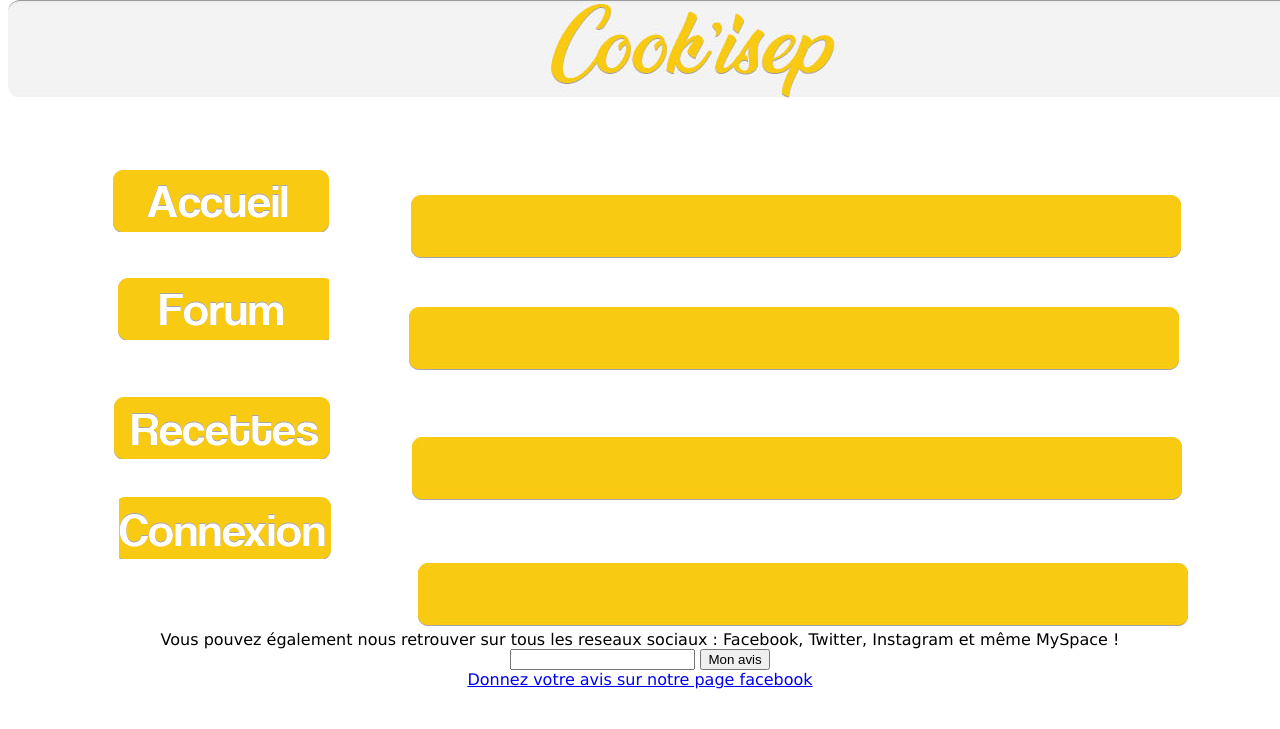
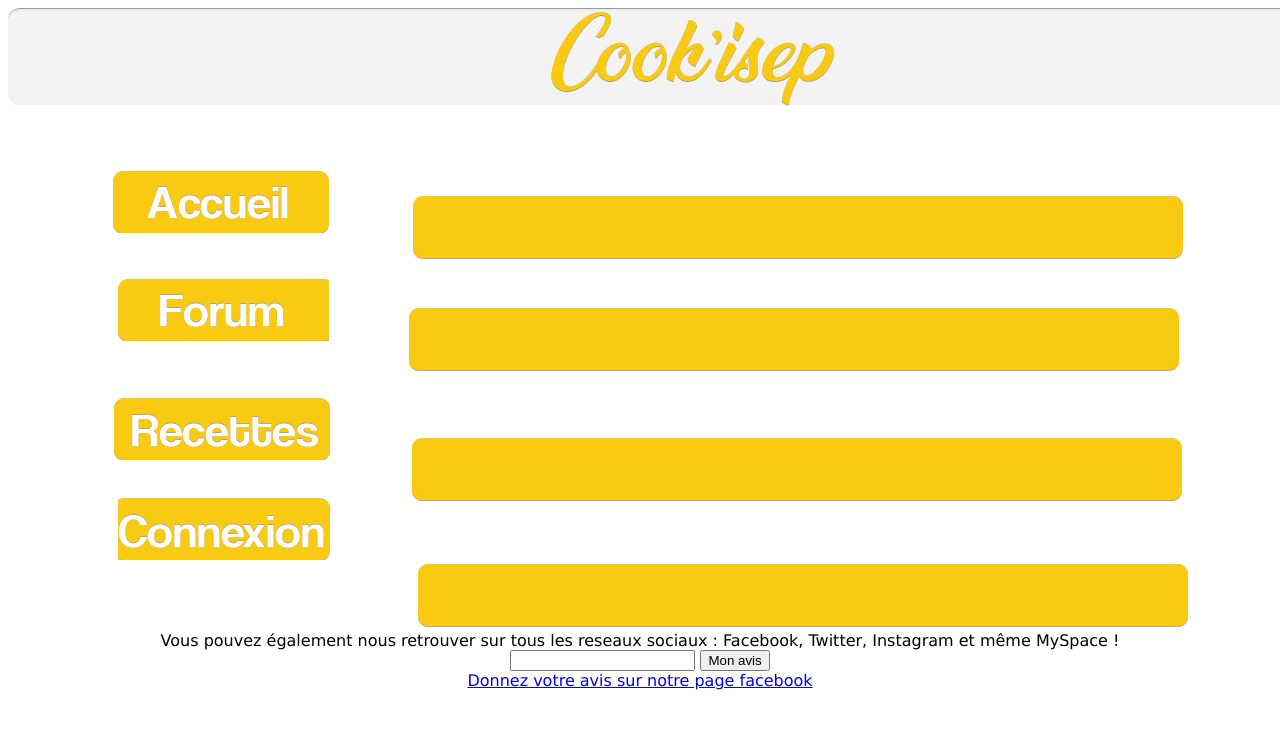
Before and after one commit to Larky9/cooky, a PHP site: page /cook.html in a window 1280 px wide. Shown: the top 729 px of the page. Run offline with PHP 8.4, Linux system fonts and the light colour scheme.

Commit message:
rectification

```diff
--- a/cook.css
+++ b/cook.css
@@ -1,12 +1,11 @@
 @charset "utf-8";
-#for img {
+#for
+{
 	padding-left: 110px;
 	padding-top: 22px;
 }
 #art img {
-	padding-top: 0px;
-	top: 0px;
-	margin-left: -2px;
+
 	margin-top: -41px;
 	margin-bottom: -35px;
 	padding-right: 2px;
@@ -19,8 +18,7 @@
 	margin-bottom: -12px;
 	margin-top: -129px;
 }
-#con img {
-	margin-left: 1px;
+#con {
 	padding-left: 110px;
 }
 
@@ -49,19 +47,17 @@
 	height: auto;
 	width: auto;
 	padding-left: auto;
-	margin-bottom: 0px;
-	margin-top: -8px;
+
 }
 
 
-#rec img {
+#rec{
 	padding-top: 35px;
 	padding-left: 106px;
 }
 
 
-#acc img {
+#acc {
 	padding-left: 105px;
-	margin-top: 162px;
-	position: static;
+	padding-top: 163px;
 }
--- a/cook.html
+++ b/cook.html
@@ -16,22 +16,23 @@
   <img src="images/Untitled-1_04.gif">
 </div>
 	</a>
+
 <div id="art">
 <img src="images/Round.jpg" width="770" height="63" alt="" url />
 </div>
-
+<a href="cook.html">
 <div id="for">
   <img src="images/Untitled-1_09.gif">
 </div>
-
+	</a>
 <div id="art2">
 <img src="images/Round.jpg" width="770" height="63" alt=""/>
 </div>
-
+<a href="cook.html">
 <div id="rec">
   <img src="images/Untitled-1_12.gif">
 </div>
-
+	</a>
 <div id="art3">
 <img src="images/Round.jpg" width="770" height="63" alt=""/>
 </div>
```
